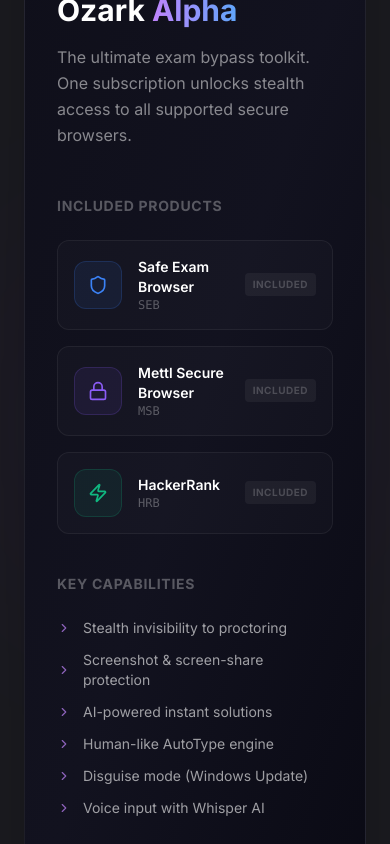
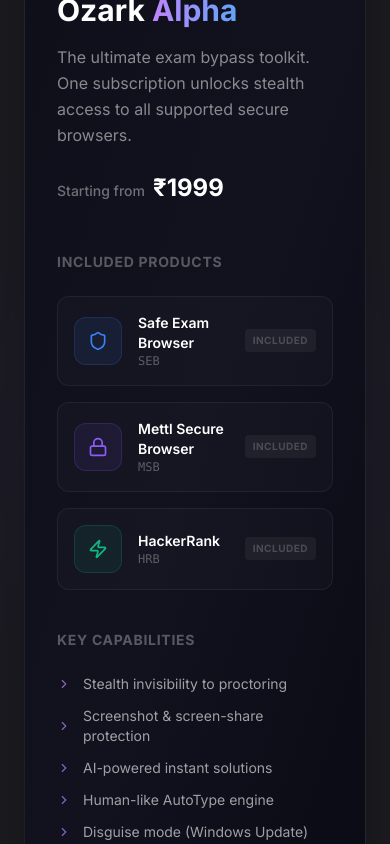
Before and after one commit to rishabhhgit/ozark-website, a React (Vite) app: page / in a window 390 px wide. Shown: the part 4339-5183 px from the top of the page. Built offline with nearby package versions, Linux system fonts and the light colour scheme.

Commit message:
Add pricing to Ozark Alpha banner: Starting from ₹1999

```diff
--- a/src/components/OzarkAlphaBanner.jsx
+++ b/src/components/OzarkAlphaBanner.jsx
@@ -89,9 +89,13 @@ export default function OzarkAlphaBanner() {
             <h2 className="text-3xl sm:text-4xl lg:text-5xl font-bold text-white mb-4">
               Ozark <span className="text-transparent bg-clip-text bg-gradient-to-r from-purple-400 to-blue-400">Alpha</span>
             </h2>
-            <p className="text-base sm:text-lg text-white/50 max-w-[600px] leading-relaxed">
+            <p className="text-base sm:text-lg text-white/50 max-w-[600px] leading-relaxed mb-6">
               The ultimate exam bypass toolkit. One subscription unlocks stealth access to all supported secure browsers.
             </p>
+            <div className="inline-flex items-baseline gap-2">
+              <span className="text-sm font-medium text-white/40">Starting from</span>
+              <span className="text-2xl sm:text-3xl font-bold text-white">₹1999</span>
+            </div>
           </div>
 
           <div className="grid lg:grid-cols-2 gap-10 lg:gap-16">
```
